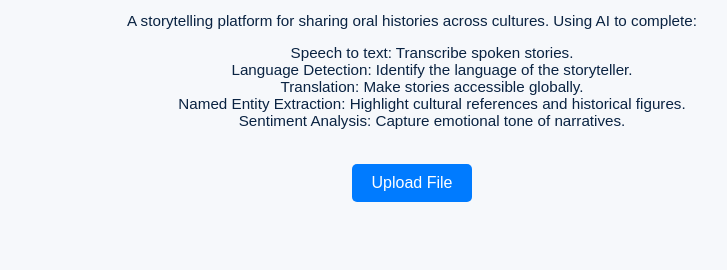
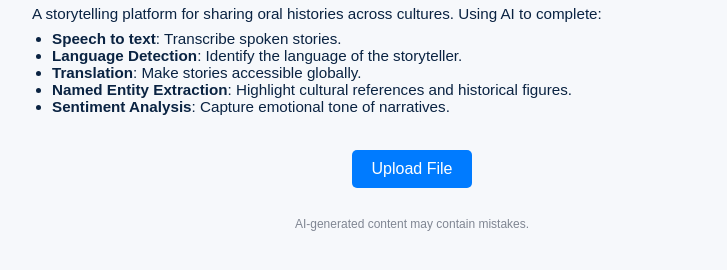
Before and after one commit to GraemeMalcolm/ai-sims, a plain HTML site: page storyteller_app/index.html in a window 1280 px wide. Shown: the part 204-474 px from the top of the page, without its empty margins (228-955 px from the left). Drawn offline with Linux system fonts and the light colour scheme; a web font is replaced by a local one.

Commit message:
Added AI disclaimer

```diff
--- a/chat_app/styles.css
+++ b/chat_app/styles.css
@@ -42,4 +42,18 @@ h1{margin:0 0 12px 0}
 .sample-btn:hover{background:rgba(37,99,235,0.04)}
 .sample-btn:focus{outline:2px solid rgba(37,99,235,0.14)}
 
+/* small, subdued disclaimer fixed at the bottom of the page */
+.disclaimer{
+  position:fixed;
+  left:0;
+  right:0;
+  bottom:8px;
+  font-size:12px;
+  color:var(--muted);
+  text-align:center;
+  opacity:0.9;
+  pointer-events:none;
+  z-index:999;
+}
+
 @media (max-width:520px){ .container{margin:16px; padding:12px} .chat{height:360px} }
--- a/home_rental/styles.css
+++ b/home_rental/styles.css
@@ -43,3 +43,11 @@ button#predict{background:var(--accent); color:white; border:0; padding:10px 16p
 @media (max-width:540px){
   .data-table th, .data-table td{ font-size:13px; }
 }
+
+.disclaimer{
+  font-size:12px;
+  color:var(--muted);
+  margin-top:18px;
+  text-align:center;
+  opacity:0.95;
+}
--- a/receipt_analyzer/styles.css
+++ b/receipt_analyzer/styles.css
@@ -54,3 +54,16 @@ h1 { margin:0; font-size:20px; }
   .content { flex-direction:column; }
   .file-list { grid-template-columns:1fr; }
 }
+
+/* Small, subdued disclaimer shown fixed at bottom of viewport */
+.disclaimer {
+  position: fixed;
+  left: 0;
+  right: 0;
+  bottom: 8px;
+  text-align: center;
+  font-size: 12px;
+  color: #8b95a7;
+  pointer-events: none;
+  z-index: 999;
+}
--- a/storyteller_app/index.html
+++ b/storyteller_app/index.html
@@ -8,17 +8,20 @@
     <link href="https://fonts.googleapis.com/css2?family=Aptos:wght@400;700&display=swap" rel="stylesheet">
 </head>
 <body>
-    <h1>StoryBridge - Oral Histories</h1>
-    <img src="logo.png" alt="Logo" width="100" height="100" style="display:block;margin:24px auto 0 auto;" />
-    <p>A storytelling platform for sharing oral histories across cultures. Using AI to complete:
-        <ul>
-            <li>Speech to text: Transcribe spoken stories.</li>
-            <li>Language Detection: Identify the language of the storyteller.</li>
-            <li>Translation: Make stories accessible globally.</li>
-            <li>Named Entity Extraction: Highlight cultural references and historical figures.</li>
-            <li>Sentiment Analysis: Capture emotional tone of narratives.</li>
-        </ul>
-    </p>
+    <div class="top-section">
+        <h1>StoryBridge - Oral Histories</h1>
+        <img src="logo.png" alt="Logo" width="100" height="100" style="display:block;margin:24px auto 0 auto;" />
+        <div class="intro">
+            <p>A storytelling platform for sharing oral histories across cultures. Using AI to complete:</p>
+            <ul>
+                <li><strong>Speech to text</strong>: Transcribe spoken stories.</li>
+                <li><strong>Language Detection</strong>: Identify the language of the storyteller.</li>
+                <li><strong>Translation</strong>: Make stories accessible globally.</li>
+                <li><strong>Named Entity Extraction</strong>: Highlight cultural references and historical figures.</li>
+                <li><strong>Sentiment Analysis</strong>: Capture emotional tone of narratives.</li>
+            </ul>
+        </div>
+    </div>
     <div class="upload-section">
         <button id="uploadBtn">Upload File</button>
         <div id="fileDialog" class="file-dialog" style="display:none;"></div>
@@ -28,6 +31,7 @@
         <div id="analyzing" class="analyzing" style="display:none;">Analyzing audio...</div>
         <div id="infoTable" style="display:none;"></div>
     </div>
+    <div class="disclaimer">AI-generated content may contain mistakes.</div>
     <script src="script.js"></script>
 </body>
 </html>
--- a/storyteller_app/styles.css
+++ b/storyteller_app/styles.css
@@ -126,3 +126,39 @@ audio {
 .info-table tr:last-child td {
     border-bottom: none;
 }
+
+.top-section {
+    max-width: 760px;
+    margin: 24px auto 0;
+    padding: 0 16px;
+    text-align: left;
+}
+
+.top-section h1 {
+    text-align: center;
+}
+
+.top-section img {
+    display: block;
+    margin: 24px auto 0 auto;
+}
+
+.intro p {
+    text-align: left;
+    margin: 8px 0;
+}
+
+.intro ul {
+    text-align: left;
+    list-style: disc;
+    padding-left: 1.25rem;
+    margin-top: 8px;
+}
+
+.disclaimer {
+    text-align: center;
+    font-size: 0.75rem;
+    color: #6b7280; /* subdued gray */
+    opacity: 0.85;
+    margin: 24px 0 16px 0;
+}
```
Also changed, not shown: chat_app/index.html (+1 -0 lines), home_rental/index.html (+2 -0 lines), receipt_analyzer/index.html (+3 -0 lines).
